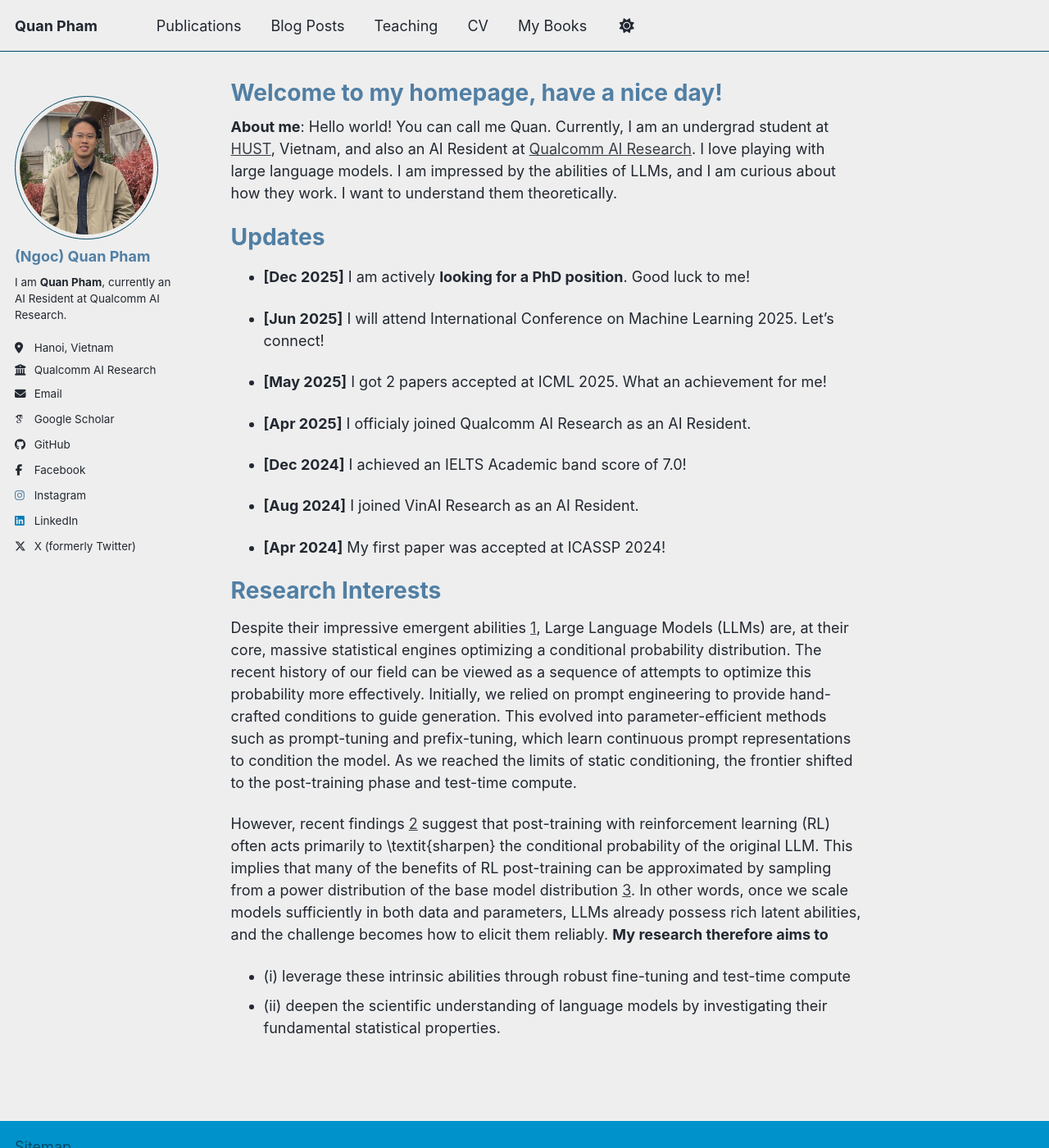
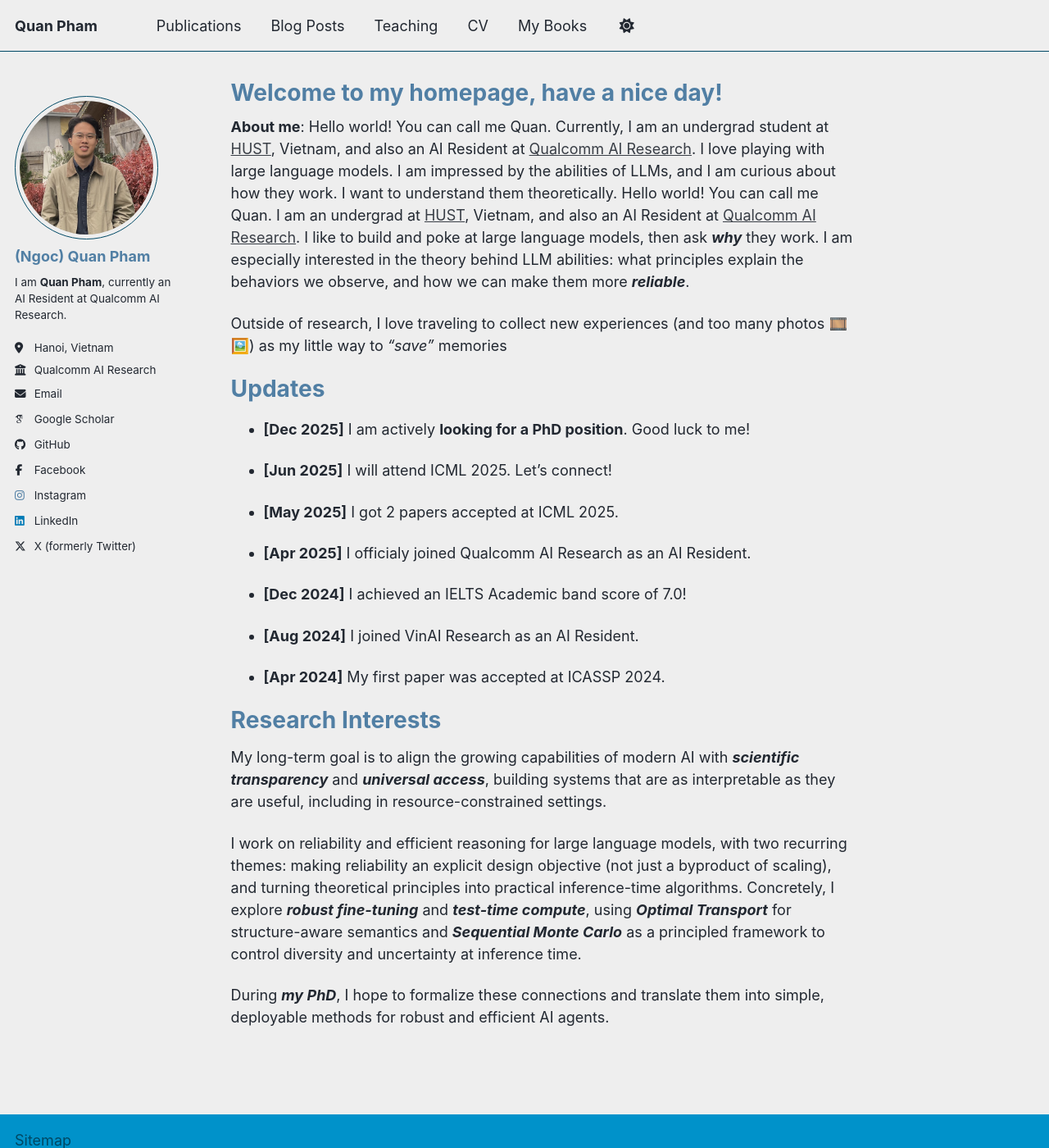
Before and after one commit to ngocquanai/ngocquanai.github.io, a Jekyll site: the page built from _pages/about.md, in a window 1280 px wide and 1400 px high. Shown: the whole window at 82% size. Built offline with Jekyll 4.4.1, drawn with Linux system fonts in a browser that asks for light colours; some web fonts are replaced; a script bundle is joined from its source files by our own code; library files that are not in the unit come from our copies.

Commit message:
update readme

```diff
--- a/_pages/about.md
+++ b/_pages/about.md
@@ -9,14 +9,17 @@ redirect_from:
 
 
 **About me**: Hello world! You can call me Quan. Currently, I am an undergrad student at [HUST](https://hust.edu.vn/en/), Vietnam, and also an AI Resident at [Qualcomm AI Research](https://www.qualcomm.com/). I love playing with large language models. I am impressed by the abilities of LLMs, and I am curious about how they work. I want to understand them theoretically.
+Hello world! You can call me Quan. I am an undergrad at [HUST](https://hust.edu.vn/en/), Vietnam, and also an AI Resident at [Qualcomm AI Research](https://www.qualcomm.com/). I like to build and poke at large language models, then ask ***why*** they work. I am especially interested in the theory behind LLM abilities: what principles explain the behaviors we observe, and how we can make them more ***reliable***.
+
+Outside of research, I love traveling to collect new experiences (and too many photos 🎞️ 🖼️) as my little way to *“save”* memories
 
 # Updates
 
 - **[Dec 2025]** I am actively **looking for a PhD position**. Good luck to me!
 
-- **[Jun 2025]** I will attend International Conference on Machine Learning 2025. Let's connect!
+- **[Jun 2025]** I will attend ICML 2025. Let's connect!
 
-- **[May 2025]** I got 2 papers accepted at ICML 2025. What an achievement for me!
+- **[May 2025]** I got 2 papers accepted at ICML 2025.
 
 - **[Apr 2025]** I officialy joined Qualcomm AI Research as an AI Resident.
 
@@ -24,17 +27,13 @@ redirect_from:
 
 - **[Aug 2024]** I joined VinAI Research as an AI Resident.
 
-- **[Apr 2024]** My first paper was accepted at ICASSP 2024!
+- **[Apr 2024]** My first paper was accepted at ICASSP 2024.
 
 
 # Research Interests
 
-Despite their impressive emergent abilities [1], Large Language Models (LLMs) are, at their core, massive statistical engines optimizing a conditional probability distribution. The recent history of our field can be viewed as a sequence of attempts to optimize this probability more effectively. Initially, we relied on prompt engineering to provide hand-crafted conditions to guide generation. This evolved into parameter-efficient methods such as prompt-tuning and prefix-tuning, which learn continuous prompt representations to condition the model. As we reached the limits of static conditioning, the frontier shifted to the post-training phase and test-time compute.
+My long-term goal is to align the growing capabilities of modern AI with ***scientific transparency*** and ***universal access***, building systems that are as interpretable as they are useful, including in resource-constrained settings.
 
-However, recent findings [2] suggest that post-training with reinforcement learning (RL) often acts primarily to \textit{sharpen} the conditional probability of the original LLM. This implies that many of the benefits of RL post-training can be approximated by sampling from a power distribution of the base model distribution [3]. In other words, once we scale models sufficiently in both data and parameters, LLMs already possess rich latent abilities, and the challenge becomes how to elicit them reliably. **My research therefore aims to**
-- (i) leverage these intrinsic abilities through robust fine-tuning and test-time compute
-- (ii) deepen the scientific understanding of language models by investigating their fundamental statistical properties.
+I work on reliability and efficient reasoning for large language models, with two recurring themes: making reliability an explicit design objective (not just a byproduct of scaling), and turning theoretical principles into practical inference-time algorithms. Concretely, I explore ***robust fine-tuning*** and ***test-time compute***, using ***Optimal Transport*** for structure-aware semantics and ***Sequential Monte Carlo*** as a principled framework to control diversity and uncertainty at inference time.
 
-[1]: Emergent Abilities of Large Language Models
-[2]: Does reinforcement learning really incentivize reasoning capacity in LLMs beyond the base model?
-[3]: Reasoning with sampling: Your base model is smarter than you think
+During ***my PhD***, I hope to formalize these connections and translate them into simple, deployable methods for robust and efficient AI agents.
```
